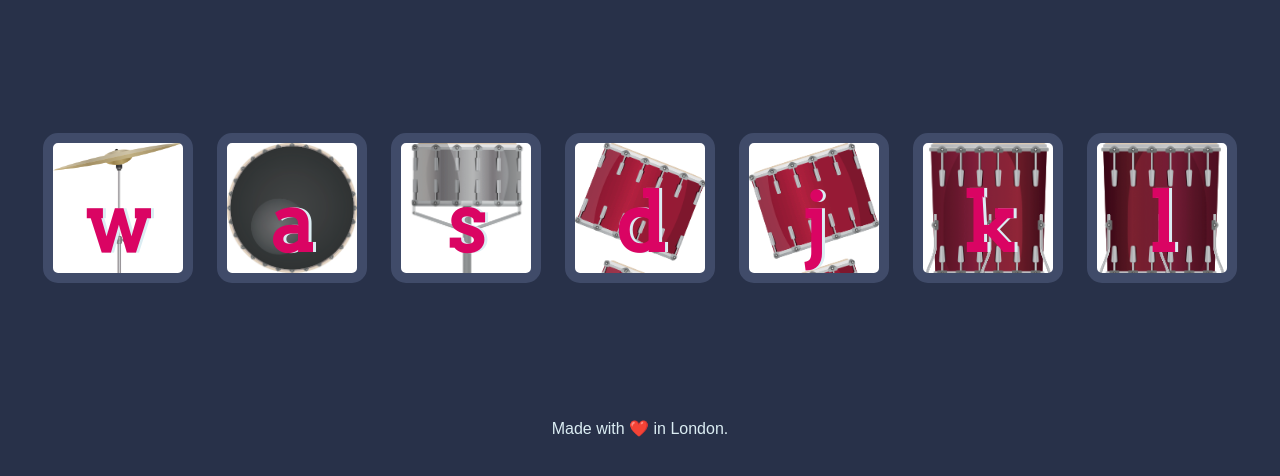
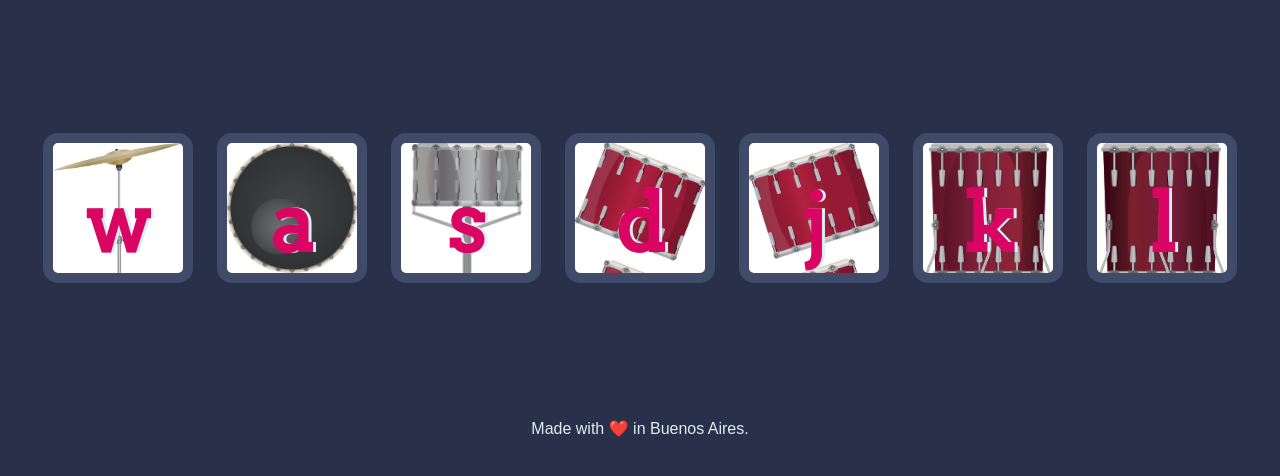
Before and after one commit to Arthur-C-A/DrumSongs, a plain HTML site: page index.html in a window 1280 px wide. Shown: the part 156-632 px from the top of the page. Drawn offline with Linux system fonts and the light colour scheme.

Commit message:
Update index.html

```diff
--- a/index.html
+++ b/index.html
@@ -23,7 +23,7 @@
 
 
   <footer>
-    Made with ❤️ in London.
+    Made with ❤️ in Buenos Aires.
   </footer>
   <script src="index.js" charset="utf-8"></script>
 </body>
```
